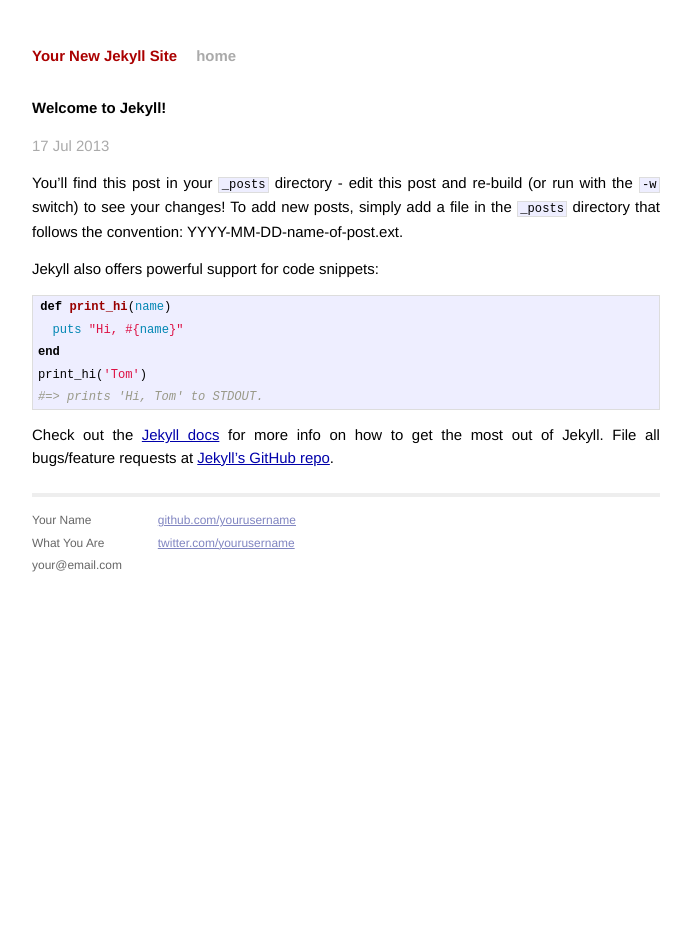
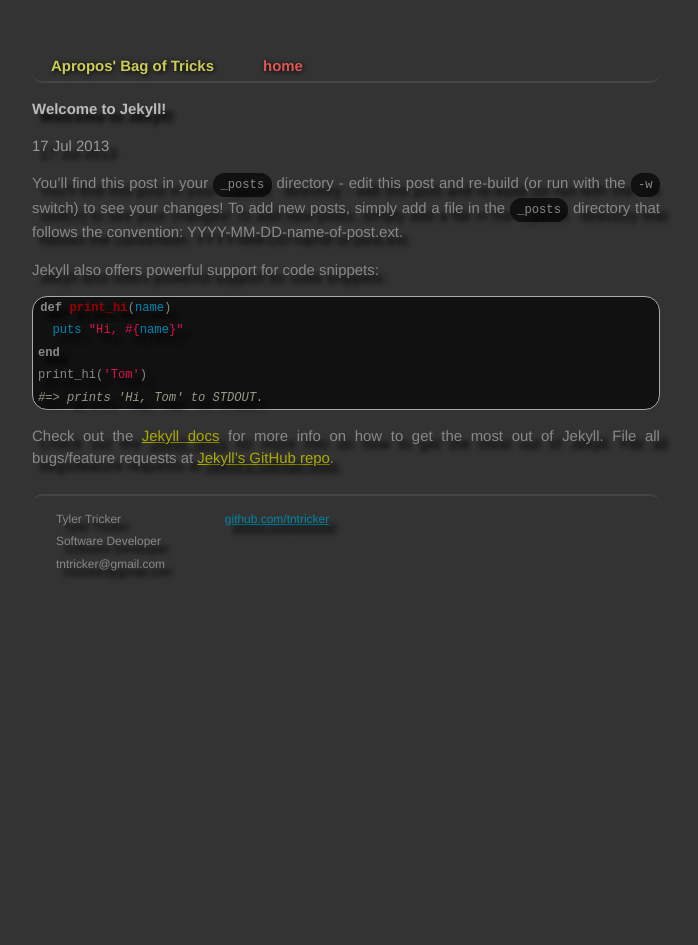
Before and after one commit to ttricker/ttricker.github.io, a Jekyll site: the page built from _posts/2013-07-17-welcome-to-jekyll.markdown, in a window 1280 px wide. Shown: the whole page, without its empty margins (294-992 px from the left). Built offline with Jekyll 4.4.1, drawn with Linux system fonts in a browser that asks for light colours; Markdown is read by kramdown in place of the engine named in the settings.

Commit message:
start to customize website

```diff
--- a/_config.yml
+++ b/_config.yml
@@ -1,3 +1,3 @@
-name: Your New Jekyll Site
+name: Apropos' Bag of Tricks
 markdown: redcarpet
 pygments: true
--- a/_layouts/default.html
+++ b/_layouts/default.html
@@ -27,15 +27,14 @@
             <div class="footer">
               <div class="contact">
                 <p>
-                  Your Name<br />
-                  What You Are<br />
-                  your@email.com
+                  Tyler Tricker<br />
+                  Software Developer<br />
+                  tntricker@gmail.com
                 </p>
               </div>
               <div class="contact">
                 <p>
-                  <a href="http://github.com/yourusername/">github.com/yourusername</a><br />
-                  <a href="http://twitter.com/yourusername/">twitter.com/yourusername</a><br />
+                  <a href="http://github.com/tntricker/">github.com/tntricker</a><br />
                 </p>
               </div>
             </div>
--- a/css/main.css
+++ b/css/main.css
@@ -13,7 +13,9 @@
 html, body { height: 100%; }
 
 body {
-  background-color: #FFF;
+  background-color: #333;
+  color: #888;
+  text-shadow: 8px 8px 5px #000;
   font: 13.34px Helvetica, Arial, sans-serif;
   font-size: small;
   text-align: center;
@@ -22,12 +24,12 @@
 h1, h2, h3, h4, h5, h6 {
   font-size: 100%; }
 
-h1 { margin-bottom: 1em; }
+h2 { margin-top: 1em; color: #bbb}
 p { margin: 1em 0; }
 
-a         { color: #00a; }
-a:hover   { color: #000; }
-a:visited { color: #a0a; }
+a         { color: #aa0;}
+a:hover   { color: #dd0;}
+a:visited { color: #949;}
 
 table {
   font-size: inherit;
@@ -66,43 +68,65 @@
   width: 42em;
   margin: 3em auto 2em;
   line-height: 1.5em;
+
+  background: #333;
+
+  padding:0.5em 1em;
+
+
+}
+
+.header {
+  background-color: #333;
+  border-radius:10px;
+  text-shadow: 0 0 0 #000;
+  border-bottom:2px solid #444;
+  padding:3px 4px;
+
 }
 
 .site .header a {
   font-weight: bold;
+  border-radius:15px;
   text-decoration: none;
-}
+
+  padding:3px 15px;
+  text-shadow:1px 1px 5px #000000;
+ }
 
 .site .header h1.title {
   display: inline-block;
-  margin-bottom: 2em;
 }
 
 .site .header h1.title a {
-  color: #a00;
+  color: #cc5;
+  border: 0px;
 }
 
 .site .header h1.title a:hover {
-  color: #000;
+  color: #995;
+  background-color:#111;
 }
 
 .site .header a.extra {
-  color: #aaa;
+  color: #d55;
   margin-left: 1em;
 }
 
 .site .header a.extra:hover {
-  color: #000;
+  color: #a55;
+  background-color:#111;
 }
 
 .site .meta {
-  color: #aaa;
+  color: #999;
 }
 
 .site .footer {
   font-size: 80%;
-  color: #666;
-  border-top: 4px solid #eee;
+  color: #888;
+  border-top: 2px solid #444;
+  border-radius:10px;
   margin-top: 2em;
   overflow: hidden;
 }
@@ -110,10 +134,16 @@
 .site .footer .contact {
   float: left;
   margin-right: 3em;
+  margin-left: 2em;
 }
 
 .site .footer .contact a {
-  color: #8085C1;
+  color: #08A;
+}
+
+.site .footer .contact a:hover {
+  color: #09D;
+  text-shadow: 8px 8px 5px #012;
 }
 
 .site .footer .rss {
@@ -134,8 +164,9 @@
 
 /* standard */
 .post pre {
-  border: 1px solid #ddd;
-  background-color: #eef;
+  border-radius: 15px;
+  border: 1px solid #aaa;
+  background-color: #111;
   padding: 0 .4em;
 }
 
@@ -144,8 +175,9 @@
 }
 
 .post code {
-  border: 1px solid #ddd;
-  background-color: #eef;
+  border-radius: 12px;
+  background-color: #111;
+  border: 5px solid #111;
   padding: 0 .2em;
 }
 
@@ -157,7 +189,7 @@
 .post pre.terminal {
   border: 1px solid #000;
   background-color: #333;
-  color: #FFF;
+  color: #AAA;
 }
 
 .post pre.terminal code {
--- a/css/syntax.css
+++ b/css/syntax.css
@@ -1,4 +1,4 @@
-.highlight  { background: #ffffff; }
+.highlight  {/* background: #111;*/ }
 .highlight .c { color: #999988; font-style: italic } /* Comment */
 .highlight .err { color: #a61717; background-color: #e3d2d2 } /* Error */
 .highlight .k { font-weight: bold } /* Keyword */
--- a/index.html
+++ b/index.html
@@ -1,10 +1,10 @@
 ---
 layout: default
-title: Your New Jekyll Site
+title: Apropos' Bag of Tricks
 ---
 
 <div id="home">
-  <h1>Blog Posts</h1>
+  <h1>Postings</h1>
   <ul class="posts">
     {% for post in site.posts %}
       <li><span>{{ post.date | date_to_string }}</span> &raquo; <a href="{{ post.url }}">{{ post.title }}</a></li>
```
Also changed, not shown: css/css/main.css (deleted, +0 -208 lines), css/css/syntax.css (deleted, +0 -60 lines).
